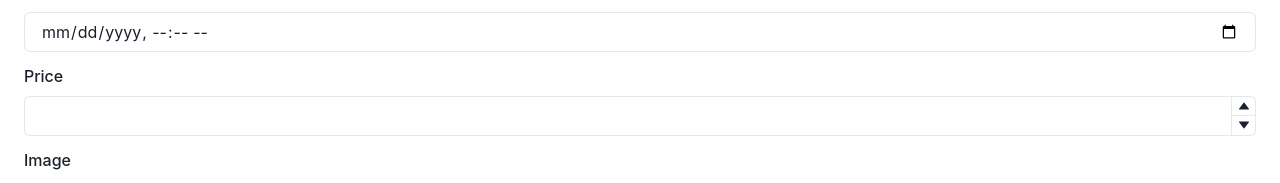
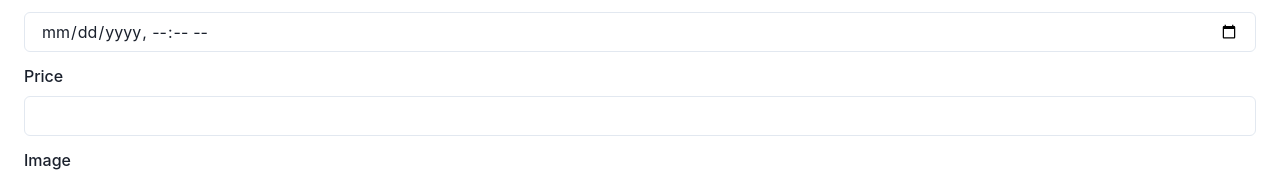
Before and after one commit to semmi1986/rs-react, a React (Vite) app in the folder react-component/: page /form in a window 1280 px wide. Shown: the part 346-529 px from the top of the page. Built offline with nearby package versions, Linux system fonts and the light colour scheme.

Commit message:
fix: form

```diff
--- a/react-component/src/page/Form.tsx
+++ b/react-component/src/page/Form.tsx
@@ -8,17 +8,12 @@ import {
   FormControl,
   FormLabel,
   Input,
-  NumberDecrementStepper,
-  NumberIncrementStepper,
-  NumberInput,
-  NumberInputField,
-  NumberInputStepper,
   Radio,
   Select,
   Stack,
   Textarea,
 } from '@chakra-ui/react';
-import React, { Component } from 'react';
+import { Component, createRef } from 'react';
 import Title from '../components/Title';
 
 interface FormState {
@@ -29,127 +24,98 @@ interface FormState {
       description: string;
       category: string;
       data: string;
-      price: number;
+      price: string | undefined;
+      img: string;
     }
   ][];
 }
 
-interface FormsProps {}
-
-export default class Form extends Component<FormsProps, FormState> {
-  constructor(props: FormsProps) {
+export default class Form extends Component<object, FormState> {
+  constructor(props: object) {
     super(props);
     this.state = {
       arrItem: [],
     };
-    // this.changeDescription = this.changeDescription.bind(this);
-    // this.changeTitle = this.changeTitle.bind(this);
     this.handleSubmit = this.handleSubmit.bind(this);
   }
 
-  description = React.createRef<HTMLTextAreaElement>();
+  formRef = createRef<HTMLFormElement>();
 
-  titleInput = React.createRef<HTMLInputElement>();
+  titleRef = createRef<HTMLInputElement>();
 
-  categorySelect = React.createRef<HTMLSelectElement>();
+  descRef = createRef<HTMLTextAreaElement>();
 
-  dataSelect = React.createRef<HTMLInputElement>();
+  categoryRef = createRef<HTMLSelectElement>();
 
-  priceInput = React.createRef<HTMLInputElement>();
+  dataRef = createRef<HTMLInputElement>();
+
+  priceRef = createRef<HTMLInputElement>();
+
+  imgRef = createRef<HTMLInputElement>();
 
   handleSubmit = (e: React.FormEvent<HTMLFormElement>) => {
     e.preventDefault();
-    this.state.arrItem.push({
-      id: this.state.arrItem.length,
-      title: this.titleInput.current?.value,
-      description: this.description.current?.value,
-      category: this.categorySelect.current?.value,
-      data: this.dataSelect.current?.value,
-      price: Number(this.priceInput.current?.value),
+    (this.state.arrItem as [object]).push({
+      id: this.state.arrItem.length + 1,
+      title: this.titleRef.current?.value,
+      description: this.descRef.current?.value,
+      category: this.categoryRef.current?.value,
+      data: this.dataRef.current?.value,
+      price: this.priceRef.current?.value,
+      img: URL.createObjectURL(
+        this.imgRef.current?.files![0] as Blob | MediaSource
+      ),
     });
     this.setState({ arrItem: this.state.arrItem });
+    this.formRef.current?.reset();
+    console.log(this.state.arrItem);
   };
-
-  // changeTitle(e: React.ChangeEvent<HTMLInputElement>) {
-  //   this.setState((prevState) => {
-  //     return {
-  //       ...prevState,
-  //       valueForm: {
-  //         ...prevState.valueForm,
-  //         title: e.target.value,
-  //       },
-  //     };
-  //   });
-  // }
-
-  // changeDescription(e: React.ChangeEvent<HTMLTextAreaElement>) {
-  //   this.setState((prevState) => {
-  //     return {
-  //       ...prevState,
-  //       valueForm: {
-  //         ...prevState.valueForm,
-  //         description: e.target.value,
-  //       },
-  //     };
-  //   });
-  // }
 
   render() {
     return (
       <div>
         <Title>Form</Title>
-        <form onSubmit={this.handleSubmit}>
+        <form onSubmit={this.handleSubmit} ref={this.formRef}>
           <FormControl mb={3}>
             <FormLabel>Title</FormLabel>
+            <Input placeholder="product name" ref={this.titleRef} />
+          </FormControl>
+
+          <FormControl mb={3}>
+            <FormLabel>Description</FormLabel>
+            <Textarea placeholder="description..." ref={this.descRef} />
+          </FormControl>
+
+          <FormControl mb={3}>
+            <FormLabel>Data</FormLabel>
+            <Input type="datetime-local" ref={this.dataRef} />
+          </FormControl>
+
+          <FormControl mb={3}>
+            <FormLabel>Price</FormLabel>
+            <Input type="number" ref={this.priceRef} />
+          </FormControl>
+
+          <FormControl mb={3}>
+            <FormLabel>Image</FormLabel>
             <Input
-              placeholder="product name"
-              ref={this.titleInput}
-              // value={this.state.valueForm.title}
-              // onChange={this.changeTitle}
+              type="file"
+              accept="image/jpeg,image/png,image/gif"
+              ref={this.imgRef}
             />
           </FormControl>
 
           <FormControl mb={3}>
-            <FormLabel>Description</FormLabel>
-            <Textarea
-              placeholder="description..."
-              ref={this.description}
-              // onChange={this.changeDescription}
-            />
-          </FormControl>
-
-          <FormControl mb={3}>
-            <FormLabel>Data</FormLabel>
-            <Input type="datetime-local" ref={this.dataSelect} />
-          </FormControl>
-
-          <FormControl mb={3}>
-            <FormLabel>Price</FormLabel>
-            <NumberInput min={0}>
-              <NumberInputField ref={this.priceInput} />
-              <NumberInputStepper>
-                <NumberIncrementStepper />
-                <NumberDecrementStepper />
-              </NumberInputStepper>
-            </NumberInput>
-          </FormControl>
-
-          <FormControl mb={3}>
-            <FormLabel>Image</FormLabel>
-            <Input type="file" accept="image/jpeg,image/png,image/gif" />
-          </FormControl>
-
-          <FormControl mb={3}>
             <FormLabel>Category</FormLabel>
-            <Select placeholder="Select category" ref={this.categorySelect}>
+            <Select placeholder="Select category" ref={this.categoryRef}>
               <option>Phone</option>
               <option>laptop</option>
             </Select>
           </FormControl>
 
           <Stack direction="row" mb={3}>
-            <Radio value="1">New product</Radio>
-            <Radio value="2">Used product</Radio>
+            <Radio>New product</Radio>
+            <Radio>Used product</Radio>
           </Stack>
 
           <Box>
```
